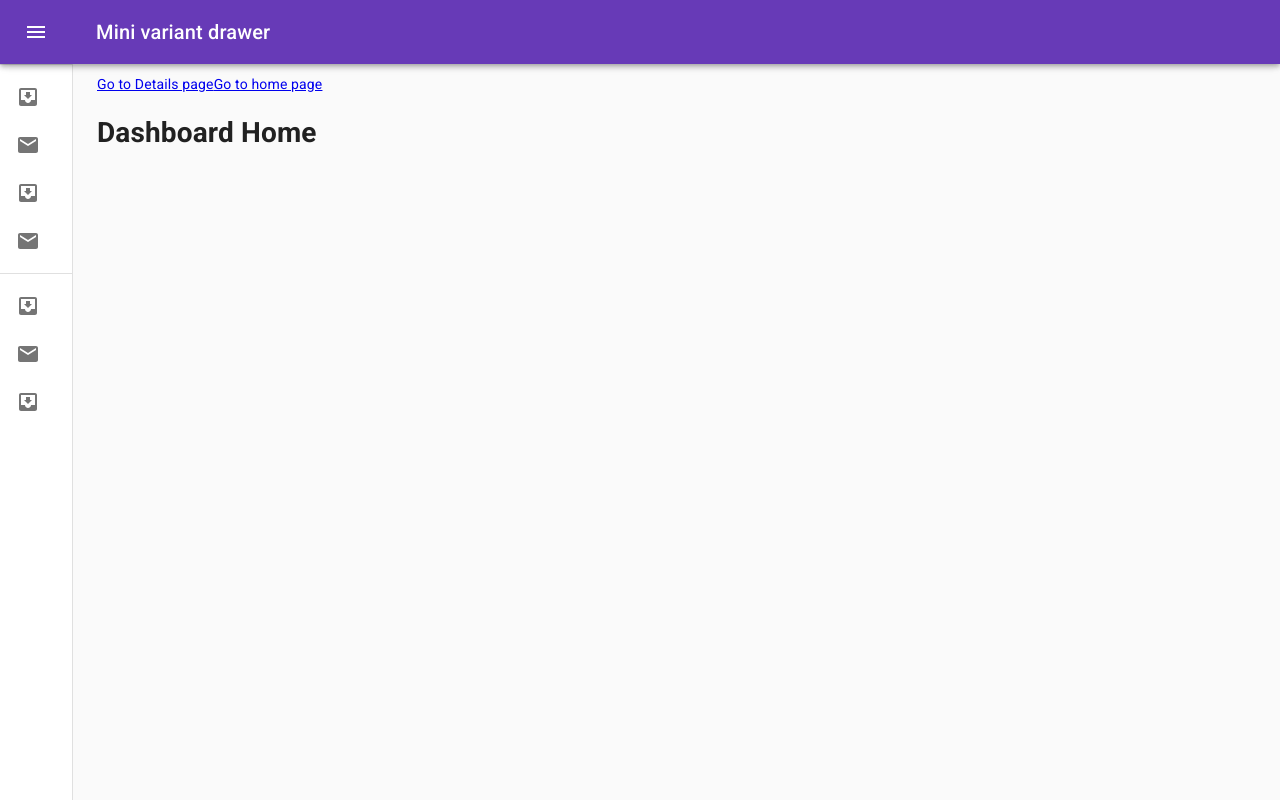
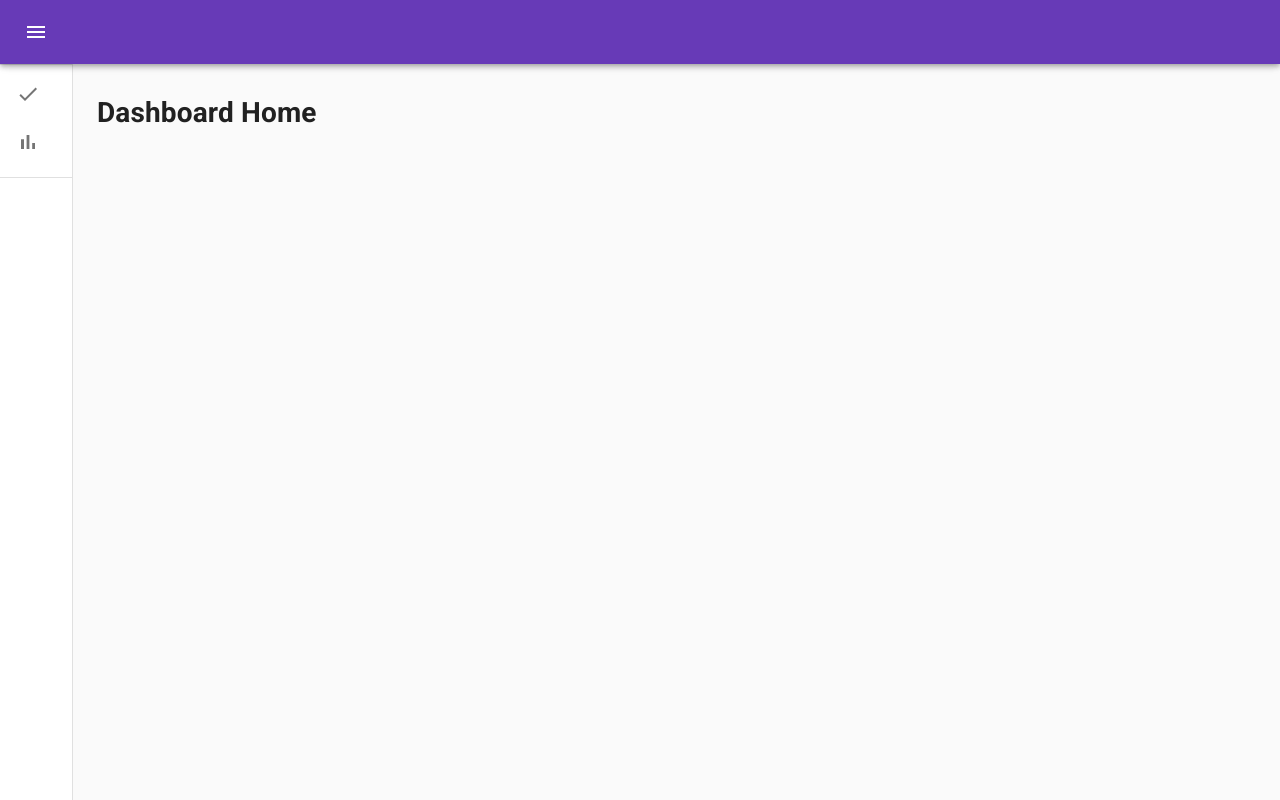
Before and after one commit to etokatlian/frontend, a React (Create React App) app: page /dashboard in a window 1280 px wide. Built offline with nearby package versions, Linux system fonts and the light colour scheme; sample sign-in values are in the browser's storage.

Commit message:
Add appropraite icons to dashboard drawer and routing

```diff
--- a/public/index.html
+++ b/public/index.html
@@ -3,15 +3,24 @@
   <head>
     <meta charset="utf-8" />
     <link rel="shortcut icon" href="%PUBLIC_URL%/favicon.ico" />
-    <meta name="viewport" content="minimum-scale=1, initial-scale=1, width=device-width, shrink-to-fit=no" />
+    <meta
+      name="viewport"
+      content="minimum-scale=1, initial-scale=1, width=device-width, shrink-to-fit=no"
+    />
     <meta name="theme-color" content="#000000" />
     <!--
       manifest.json provides metadata used when your web app is installed on a
       user's mobile device or desktop. See https://developers.google.com/web/fundamentals/web-app-manifest/
     -->
     <link rel="manifest" href="%PUBLIC_URL%/manifest.json" />
-    <link rel="stylesheet" href="https://fonts.googleapis.com/css?family=Roboto:300,400,500,700&display=swap" />
-    <link rel="stylesheet" href="https://fonts.googleapis.com/icon?family=Material+Icons" />
+    <link
+      rel="stylesheet"
+      href="https://fonts.googleapis.com/css?family=Roboto:300,400,500,700&display=swap"
+    />
+    <link
+      rel="stylesheet"
+      href="https://fonts.googleapis.com/icon?family=Material+Icons"
+    />
     <!--
       Notice the use of %PUBLIC_URL% in the tags above.
       It will be replaced with the URL of the `public` folder during the build.
@@ -21,7 +30,7 @@
       work correctly both with client-side routing and a non-root public URL.
       Learn how to configure a non-root public URL by running `npm run build`.
     -->
-    <title>React App</title>
+    <title>Planly</title>
   </head>
   <body>
     <noscript>You need to enable JavaScript to run this app.</noscript>
--- a/src/components/Dashboard/Appbar/Appbar.js
+++ b/src/components/Dashboard/Appbar/Appbar.js
@@ -1,4 +1,5 @@
 import React from 'react';
+import { Link } from 'react-router-dom';
 import clsx from 'clsx';
 import { useTheme } from '@material-ui/core/styles';
 import Drawer from '@material-ui/core/Drawer';
@@ -15,8 +16,8 @@ import ChevronRightIcon from '@material-ui/icons/ChevronRight';
 import ListItem from '@material-ui/core/ListItem';
 import ListItemIcon from '@material-ui/core/ListItemIcon';
 import ListItemText from '@material-ui/core/ListItemText';
-import InboxIcon from '@material-ui/icons/MoveToInbox';
-import MailIcon from '@material-ui/icons/Mail';
+import CheckIcon from '@material-ui/icons/Check';
+import BarChartIcon from '@material-ui/icons/BarChart';
 
 import { appBarStyles } from './appbarStyles';
 
@@ -51,9 +52,6 @@ const Appbar = props => {
           >
             <MenuIcon />
           </IconButton>
-          <Typography variant="h6" noWrap>
-            Mini variant drawer
-          </Typography>
         </Toolbar>
       </AppBar>
       <Drawer
@@ -81,26 +79,25 @@ const Appbar = props => {
         </div>
         <Divider />
         <List>
-          {['Inbox', 'Starred', 'Send email', 'Drafts'].map((text, index) => (
-            <ListItem button key={text}>
+          <ListItem button>
+            <Link to="/dashboard">
               <ListItemIcon>
-                {index % 2 === 0 ? <InboxIcon /> : <MailIcon />}
+                <CheckIcon />
               </ListItemIcon>
-              <ListItemText primary={text} />
-            </ListItem>
-          ))}
+            </Link>
+            <ListItemText primary={'Todos'} />
+          </ListItem>
+
+          <ListItem button>
+            <Link to="/dashboard/details">
+              <ListItemIcon>
+                <BarChartIcon />
+              </ListItemIcon>
+            </Link>
+            <ListItemText primary={'Details'} />
+          </ListItem>
         </List>
         <Divider />
-        <List>
-          {['All mail', 'Trash', 'Spam'].map((text, index) => (
-            <ListItem button key={text}>
-              <ListItemIcon>
-                {index % 2 === 0 ? <InboxIcon /> : <MailIcon />}
-              </ListItemIcon>
-              <ListItemText primary={text} />
-            </ListItem>
-          ))}
-        </List>
       </Drawer>
       <main className={classes.content}>{children}</main>
     </div>
--- a/src/components/Dashboard/Dashboard.js
+++ b/src/components/Dashboard/Dashboard.js
@@ -22,8 +22,6 @@ const Dashboard = props => {
       handleDrawerClose={handleDrawerClose}
       drawerVisibility={drawerVisibility}
     >
-      <Link to="/dashboard/details">Go to Details page</Link>
-      <Link to="/dashboard">Go to home page</Link>
       <Route path={`${props.match.url}`} exact component={Home} />
       <Route path={`${props.match.url}/details`} component={Profile} />
     </Appbar>
```
